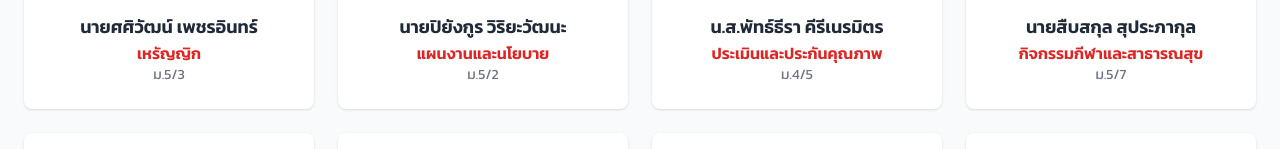
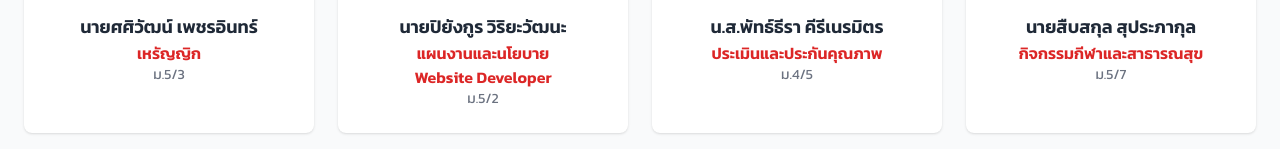
Before and after one commit to nmrswstudentcouncil/home, a plain HTML site: page about.html in a window 1280 px wide. Shown: the part 791-940 px from the top of the page. Drawn offline with nearby package versions, Linux system fonts and the light colour scheme; grey boxes are pictures that could not be loaded.

Commit message:
Update about.html

```diff
--- a/about.html
+++ b/about.html
@@ -128,6 +128,7 @@
                 </div>
                 <h3 class="font-bold text-lg">นายปิยังกูร วิริยะวัฒนะ</h3>
                 <p class="text-red-600 font-bold">แผนงานและนโยบาย</p>
+                <p class="text-red-600 font-bold">Website Developer</p>
                 <p class="text-gray-500 text-sm mb-2">ม.5/2</p>
             </div>
 
```
